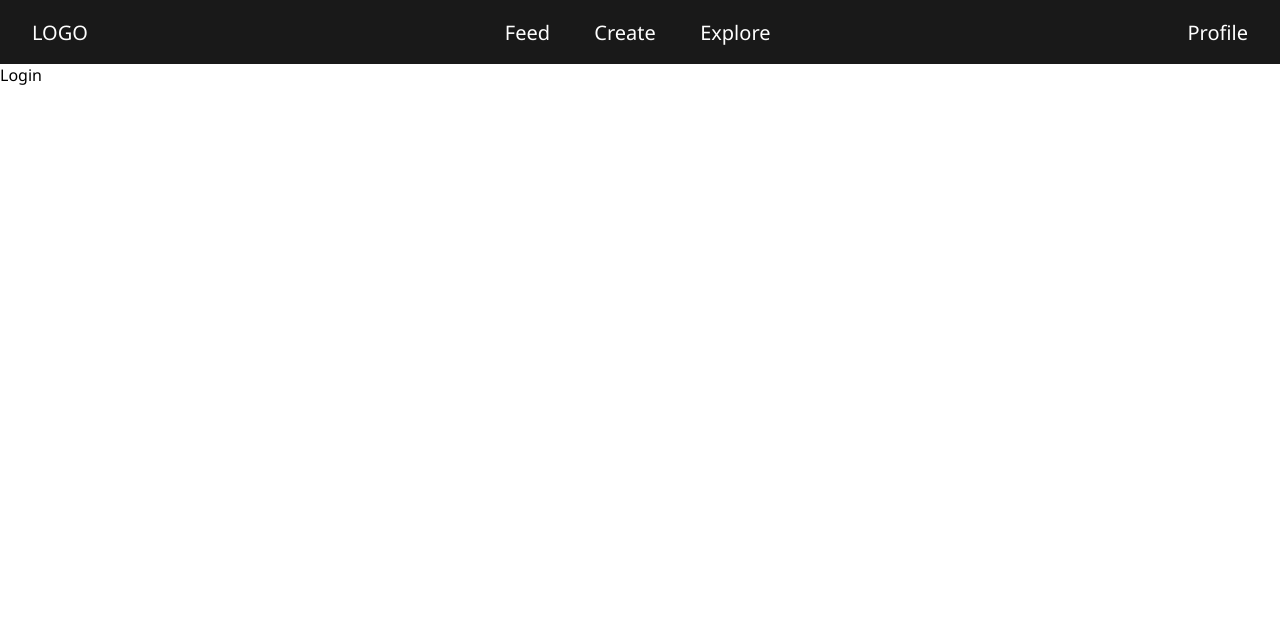
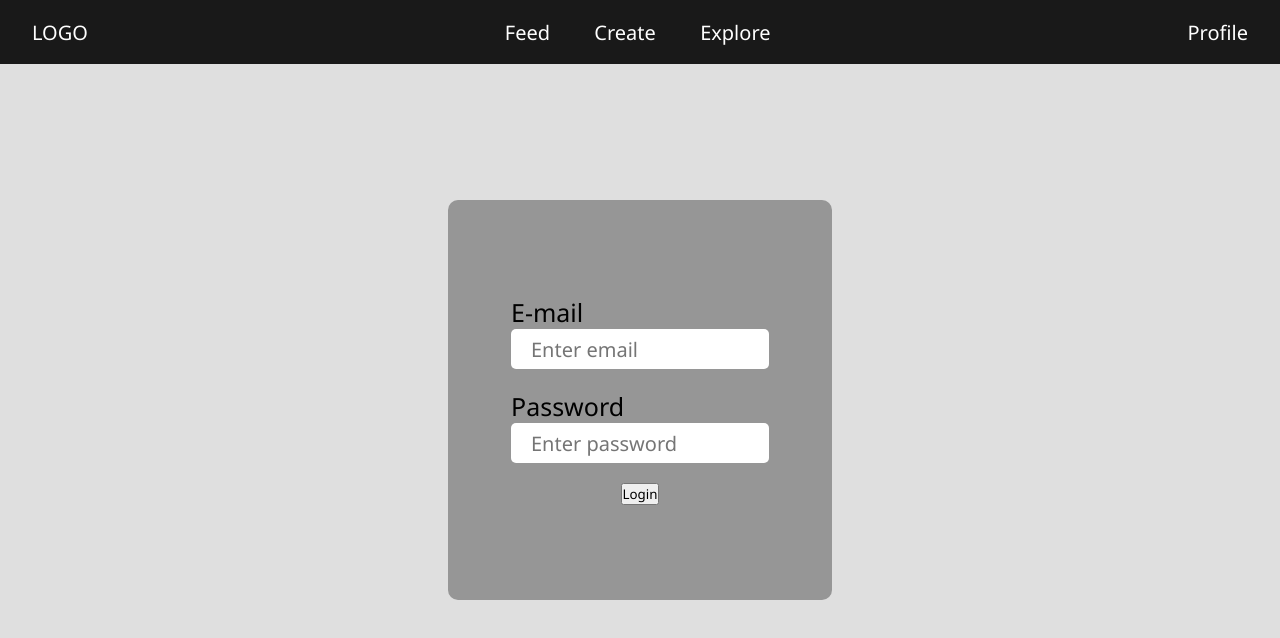
Before and after one commit to hassanshakil12/MERN-Social-Media-App, a React (Vite) app in the folder frontend/: page /login in a window 1280 px wide. Shown: the top 638 px of the page. Built offline with nearby package versions, Linux system fonts and the light colour scheme.

Commit message:
Login route completed

```diff
--- a/frontend/src/components/Auth/Login.jsx
+++ b/frontend/src/components/Auth/Login.jsx
@@ -1,9 +1,62 @@
-import React from 'react'
+import React, { useState } from "react";
+import "./Register.css";
+import { login } from "../../services/Api";
 
 const Login = () => {
+  const [formData, setFormData] = useState({
+    email: "",
+    password: "",
+  });
+
+  const handleOnChange = (e) => {
+    try {
+      setFormData({ ...formData, [e.target.name]: e.target.value });
+      // console.log(formData);
+      // console.log(localStorage);
+    } catch (error) {
+      console.error(error);
+    }
+  };
+
+  const handleOnSubmit = async (e) => {
+    e.preventDefault();
+    try {
+      const { data } = await login(formData);
+      console.log("data", data.token);
+      localStorage.setItem("token", data.token);
+
+      alert("User loggedIn Successfully");
+    } catch (error) {
+      console.error(`err: ${error}`);
+    }
+  };
+
   return (
-    <div>Login</div>
-  )
-}
+    <div className="register-container">
+      <form onSubmit={handleOnSubmit} method="post">
+        <div className="form-control">
+          <h3>E-mail</h3>
+          <input
+            type="email"
+            placeholder="Enter email"
+            name="email"
+            onChange={handleOnChange}
+          />
+        </div>
 
-export default Login
+        <div className="form-control">
+          <h3>Password</h3>
+          <input
+            type="password"
+            placeholder="Enter password"
+            name="password"
+            onChange={handleOnChange}
+          />
+        </div>
+        <button type="submit">Login</button>
+      </form>
+    </div>
+  );
+};
+
+export default Login;
--- a/frontend/src/services/Api.jsx
+++ b/frontend/src/services/Api.jsx
@@ -10,3 +10,4 @@ const getAuthHeader = () => {
 };
 
 export const register = (userData) => API.post("/user/register", userData);
+export const login = (userData) => API.post("/user/login", userData);
```
